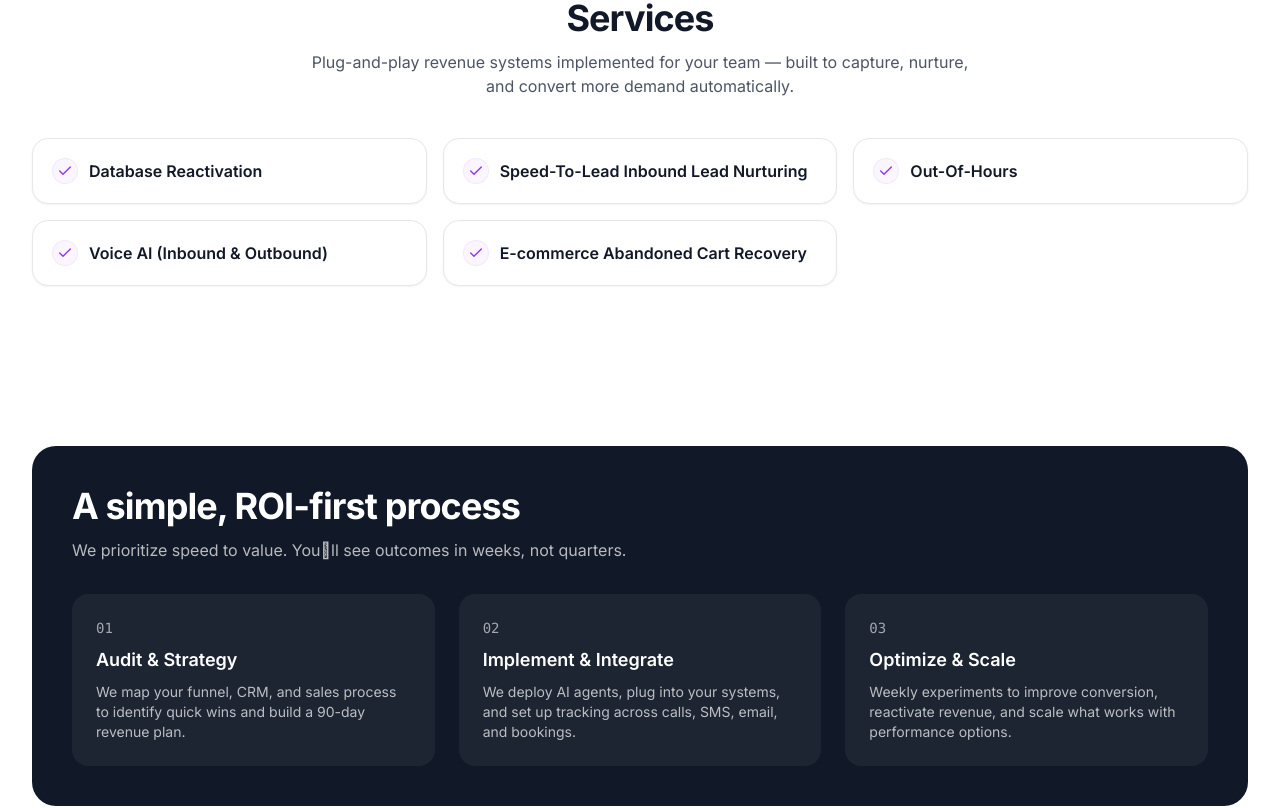
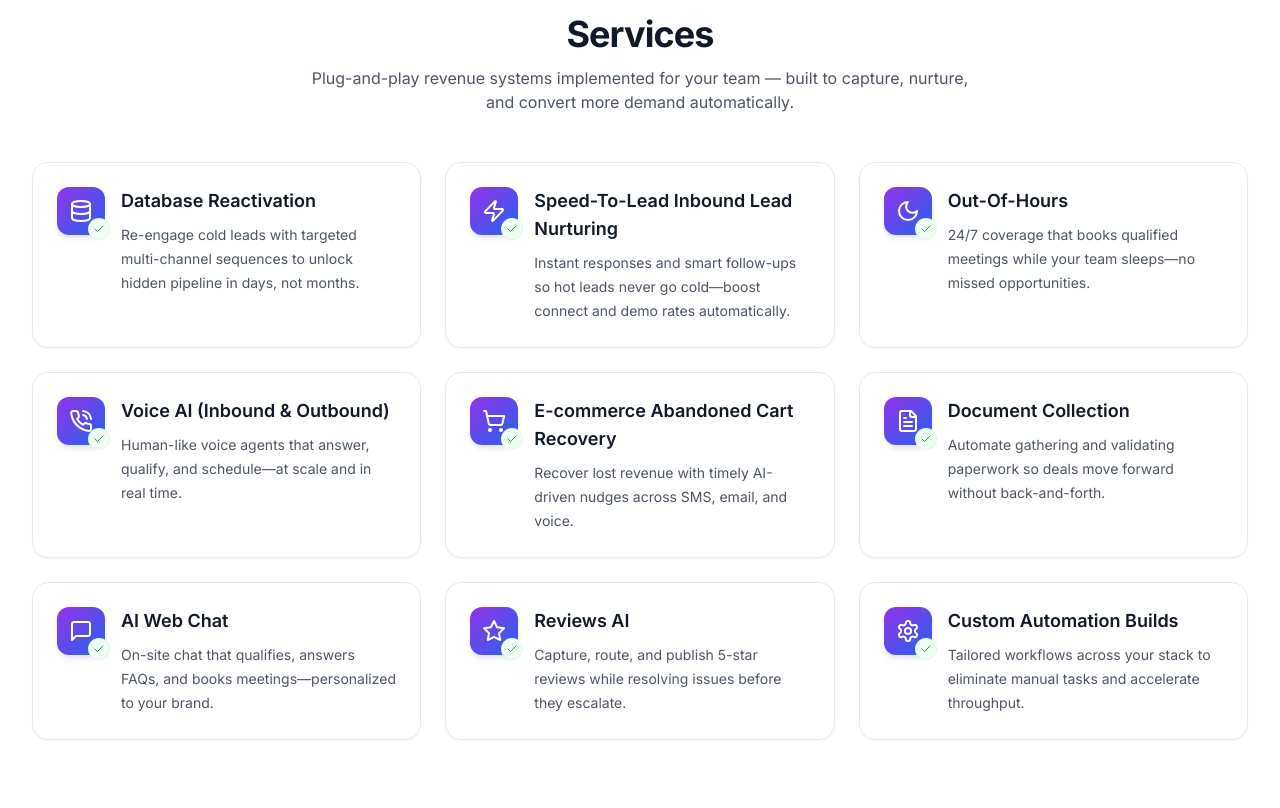
Before and after one commit to flamesuserresource4/frontend-repo_cut7f5yr_9o4k0t, a React (Vite) app: page / in a window 1280 px wide. Shown: the part 1640-2448 px from the top of the page. Built offline with nearby package versions, Linux system fonts and the light colour scheme; a web font is replaced by a local one.

Commit message:
Update project prj_cut7f5yr - 2025-11-16T17:58:09.405Z

```diff
--- a/src/components/Services.jsx
+++ b/src/components/Services.jsx
@@ -1,30 +1,85 @@
-import { Check } from 'lucide-react'
+import { Check, Database, Zap, Moon, PhoneCall, ShoppingCart, FileText, MessageSquare, Star, Settings } from 'lucide-react'
 
 const services = [
-  'Database Reactivation',
-  'Speed-To-Lead Inbound Lead Nurturing',
-  'Out-Of-Hours',
-  'Voice AI (Inbound & Outbound)',
-  'E-commerce Abandoned Cart Recovery'
+  {
+    title: 'Database Reactivation',
+    description: 'Re-engage cold leads with targeted multi-channel sequences to unlock hidden pipeline in days, not months.',
+    icon: Database,
+  },
+  {
+    title: 'Speed-To-Lead Inbound Lead Nurturing',
+    description: 'Instant responses and smart follow-ups so hot leads never go cold—boost connect and demo rates automatically.',
+    icon: Zap,
+  },
+  {
+    title: 'Out-Of-Hours',
+    description: '24/7 coverage that books qualified meetings while your team sleeps—no missed opportunities.',
+    icon: Moon,
+  },
+  {
+    title: 'Voice AI (Inbound & Outbound)',
+    description: 'Human-like voice agents that answer, qualify, and schedule—at scale and in real time.',
+    icon: PhoneCall,
+  },
+  {
+    title: 'E-commerce Abandoned Cart Recovery',
+    description: 'Recover lost revenue with timely AI-driven nudges across SMS, email, and voice.',
+    icon: ShoppingCart,
+  },
+  {
+    title: 'Document Collection',
+    description: 'Automate gathering and validating paperwork so deals move forward without back-and-forth.',
+    icon: FileText,
+  },
+  {
+    title: 'AI Web Chat',
+    description: 'On-site chat that qualifies, answers FAQs, and books meetings—personalized to your brand.',
+    icon: MessageSquare,
+  },
+  {
+    title: 'Reviews AI',
+    description: 'Capture, route, and publish 5-star reviews while resolving issues before they escalate.',
+    icon: Star,
+  },
+  {
+    title: 'Custom Automation Builds',
+    description: 'Tailored workflows across your stack to eliminate manual tasks and accelerate throughput.',
+    icon: Settings,
+  },
 ]
 
 export default function Services() {
   return (
-    <section id="services" className="py-20 bg-white">
+    <section id="services" className="py-24 bg-white">
       <div className="mx-auto max-w-7xl px-4 sm:px-6 lg:px-8">
         <div className="text-center">
           <h2 className="text-3xl sm:text-4xl font-bold tracking-tight text-gray-900">Services</h2>
           <p className="mt-3 text-gray-600 max-w-2xl mx-auto">Plug-and-play revenue systems implemented for your team — built to capture, nurture, and convert more demand automatically.</p>
         </div>
 
-        <div className="mt-10 grid sm:grid-cols-2 lg:grid-cols-3 gap-4">
-          {services.map((item) => (
-            <div key={item} className="group rounded-2xl border border-gray-200 bg-white p-5 shadow-sm hover:shadow-md transition-shadow">
-              <div className="flex items-start gap-3">
-                <span className="inline-flex h-6 w-6 items-center justify-center rounded-full bg-purple-50 text-purple-600 ring-1 ring-purple-100">
-                  <Check className="h-4 w-4" />
-                </span>
-                <h3 className="text-base font-semibold text-gray-900">{item}</h3>
+        <div className="mt-12 grid gap-6 sm:grid-cols-2 lg:grid-cols-3">
+          {services.map(({ title, description, icon: Icon }) => (
+            <div
+              key={title}
+              className="group relative overflow-hidden rounded-2xl border border-gray-200 bg-white/90 backdrop-blur-sm p-6 shadow-sm transition-all hover:shadow-lg hover:-translate-y-0.5"
+            >
+              <div className="absolute inset-0 pointer-events-none opacity-0 group-hover:opacity-100 transition-opacity">
+                <div className="absolute -top-16 -right-16 h-40 w-40 rounded-full bg-gradient-to-br from-purple-200 via-blue-200 to-orange-200 blur-2xl" />
+              </div>
+
+              <div className="flex items-start gap-4">
+                <div className="relative">
+                  <span className="inline-flex h-12 w-12 items-center justify-center rounded-xl bg-gradient-to-br from-purple-600 to-blue-600 text-white shadow-md ring-1 ring-white/20">
+                    <Icon className="h-6 w-6" />
+                  </span>
+                  <span className="absolute -bottom-1 -right-1 inline-flex h-5 w-5 items-center justify-center rounded-full bg-green-50 text-green-600 ring-1 ring-green-100">
+                    <Check className="h-3 w-3" />
+                  </span>
+                </div>
+                <div>
+                  <h3 className="text-lg font-semibold text-gray-900">{title}</h3>
+                  <p className="mt-2 text-sm text-gray-600 leading-6">{description}</p>
+                </div>
               </div>
             </div>
           ))}
```
Also changed, not shown: 1 other file (tests, documents, lock files or other folders).
